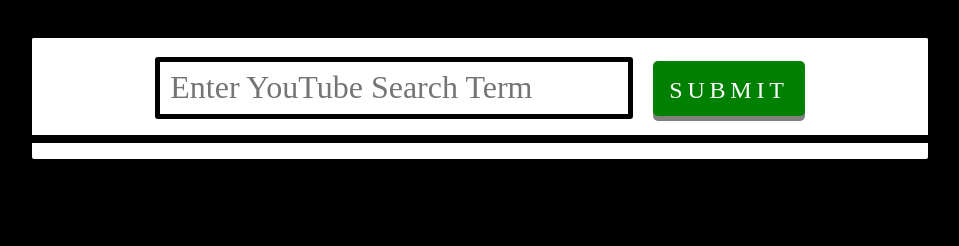
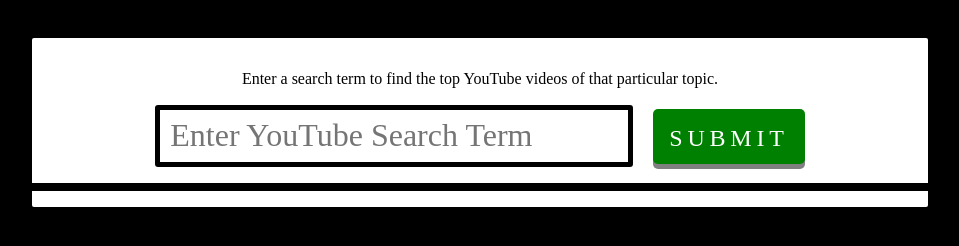
Before and after one commit to a-minor-threat/thinkful-tube, a plain HTML site: page index.html in a window 1280 px wide. Shown: the whole page, without its empty margins (160-1119 px from the left). Drawn offline with nearby package versions, Linux system fonts and the light colour scheme.

Commit message:
updated CSS file

```diff
--- a/css/style.css
+++ b/css/style.css
@@ -19,7 +19,7 @@ textarea:focus, input:focus{
 
 .header {
 	background-color: rgba(255,255,255,0.8);
-	margin-top: -2rem;
+	margin-top: 2rem;
 	border-bottom: 0.5rem solid black;
 }
 
@@ -40,7 +40,7 @@ h2 {
 }
 
 .intro {
-	color: white;
+	color: black;
 	width: 80%;
 	margin-left: auto;
 	margin-right: auto;
```
